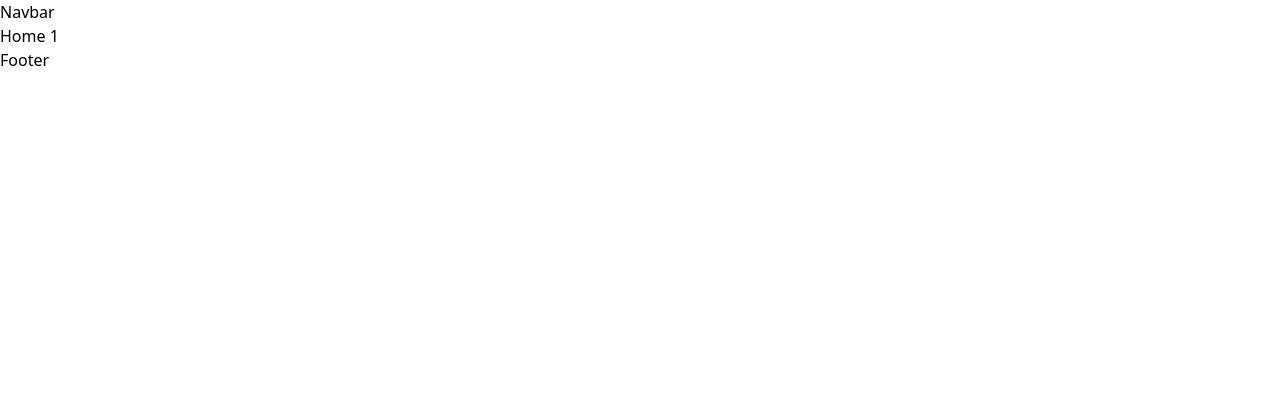
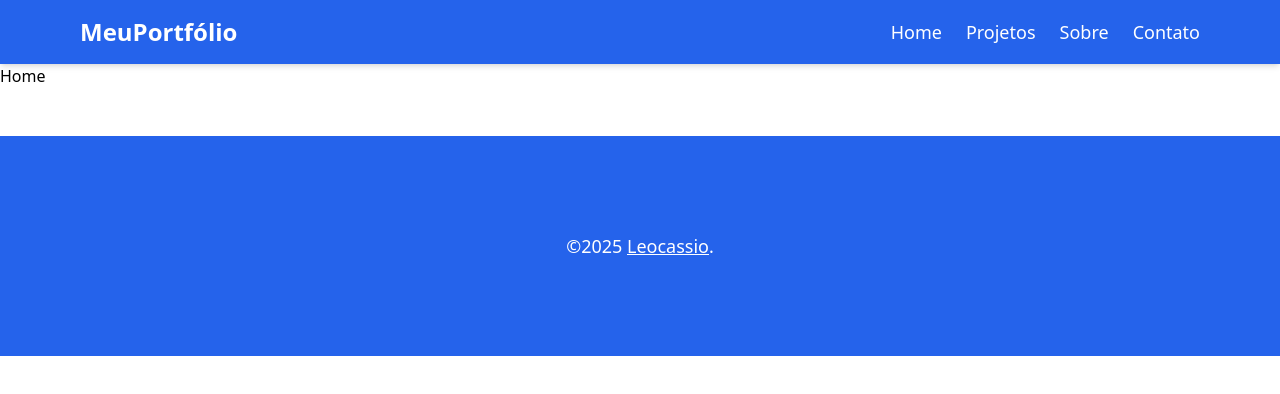
Before and after one commit to leocassiosilva/portifolio-react, a React (Create React App) app: page / in a window 1280 px wide. Shown: the top 394 px of the page. Built offline with nearby package versions, Linux system fonts and the light colour scheme; the HTML template or start-up script is replaced by a standard one.

Commit message:
feature: criando footer e navbar

```diff
--- a/src/components/layout/Footer.js
+++ b/src/components/layout/Footer.js
@@ -1,7 +1,12 @@
 function Footer() {
-    return (
-        <h1>Footer</h1>
-    );
+  return (
+    <footer className="bg-blue-600 text-white py-24 mt-12">
+  <div className="max-w-6xl mx-auto px-8 text-center">
+    <span className="text-lg">©2025 <a href="#" className="underline">Leocassio</a>.</span>
+  </div>
+</footer>
+
+  );
 }
 
 export default Footer;
--- a/src/components/layout/Navbar.js
+++ b/src/components/layout/Navbar.js
@@ -1,9 +1,49 @@
+import { useState } from "react";
+import { Link } from "react-router-dom";
+import { Menu, X } from "lucide-react";
+
 function Navbar() {
-    return (
-        <div>
-            <h1>Navbar</h1>
+  const [open, setOpen] = useState(false);
+
+  return (
+    <nav className="bg-blue-600 text-white shadow-md">
+      <div className="max-w-6xl mx-auto px-4">
+        <div className="flex justify-between items-center h-16">
+
+          {/* Logo */}
+          <Link to="/" className="text-2xl font-bold">
+            MeuPortfólio
+          </Link>
+
+          {/* Menu Desktop */}
+          <div className="hidden md:flex gap-6 text-lg">
+            <Link to="/" className="hover:text-gray-200">Home</Link>
+            <Link to="/projetos" className="hover:text-gray-200">Projetos</Link>
+            <Link to="/sobre" className="hover:text-gray-200">Sobre</Link>
+            <Link to="/contato" className="hover:text-gray-200">Contato</Link>
+          </div>
+
+          {/* Botão Mobile */}
+          <button
+            className="md:hidden"
+            onClick={() => setOpen(!open)}
+          >
+            {open ? <X size={28} /> : <Menu size={28} />}
+          </button>
         </div>
-    );
+      </div>
+
+      {/* Menu Mobile */}
+      {open && (
+        <div className="md:hidden bg-blue-600 px-4 pb-4 flex flex-col gap-4 text-lg">
+          <Link to="/" onClick={() => setOpen(false)}>Home</Link>
+          <Link to="/projetos" onClick={() => setOpen(false)}>Projetos</Link>
+          <Link to="/sobre" onClick={() => setOpen(false)}>Sobre</Link>
+          <Link to="/contato" onClick={() => setOpen(false)}>Contato</Link>
+        </div>
+      )}
+    </nav>
+  );
 }
 
 export default Navbar;
--- a/src/components/pages/Home.js
+++ b/src/components/pages/Home.js
@@ -1,8 +1,16 @@
+import { useEffect } from "react";
+
 function Home() {
-    return (
 
-        <h1>Home 1</h1>
-    );
+  useEffect(() => {
+    document.title = "Home | Meu Portfólio";
+  }, []);
+
+  return (
+    <div>
+      <h1>Home</h1>
+    </div>
+  );
 }
 
 export default Home;
```
